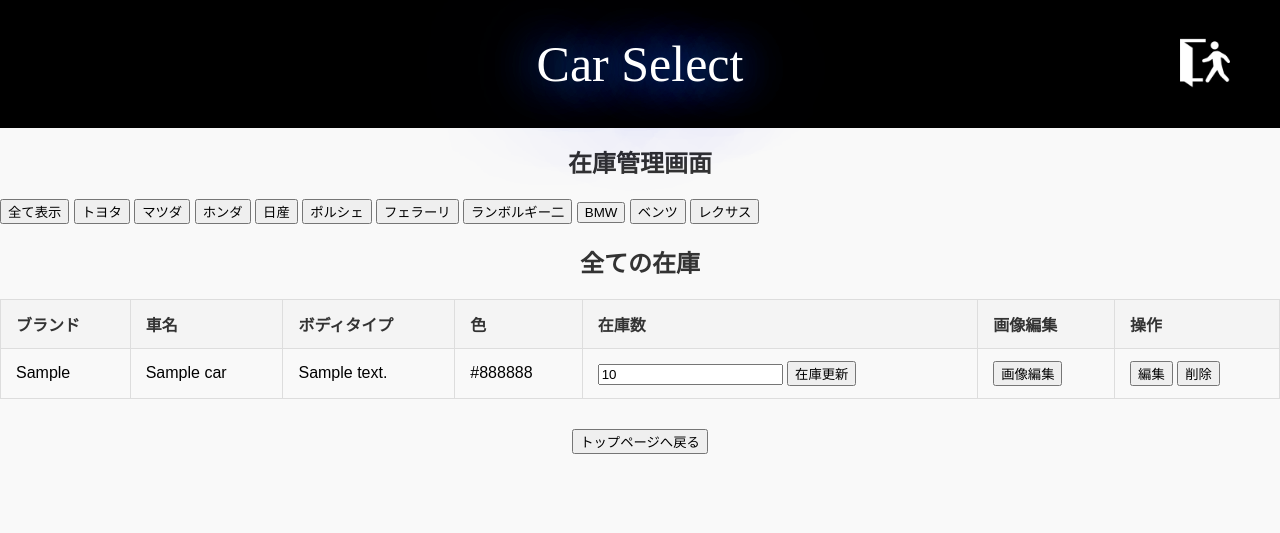
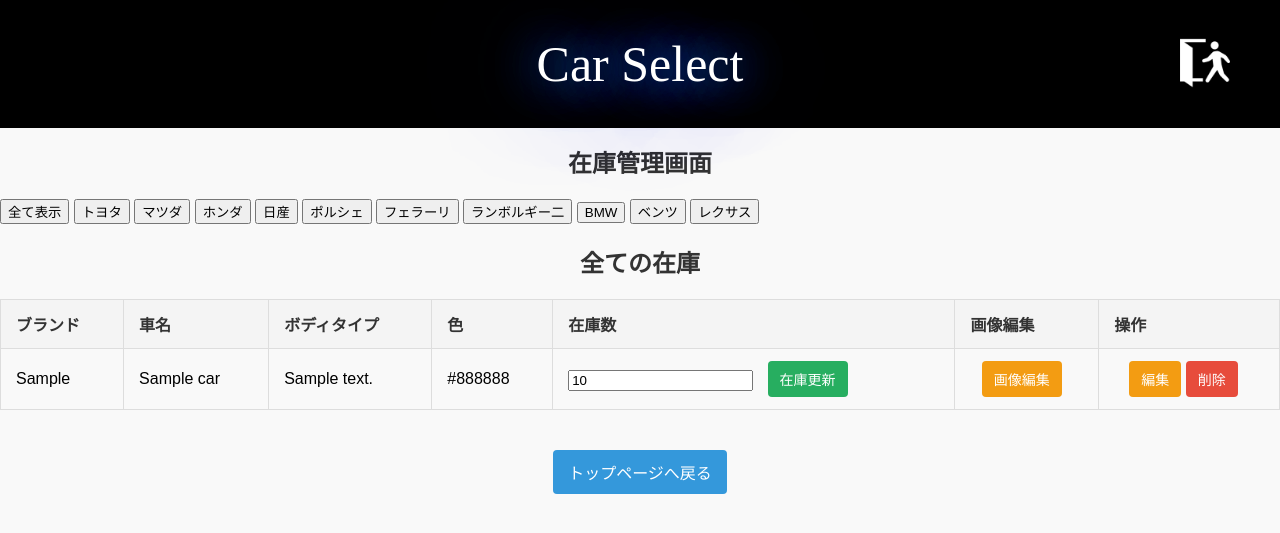
Before and after one commit to Meyneth1211/CarSelect, a PHP site: page /car_list in a window 1280 px wide. Shown: the top 533 px of the page. Run offline with PHP 8.4, Linux system fonts and the light colour scheme; the visitor is signed in with stand-in values (Sample User, id 1); tables that the repository leaves empty or names only in its code hold one stand-in row (values such as "Sample post"); some web fonts are replaced.

Commit message:
Update car_list.php

```diff
--- a/kanrisya/car_list.php
+++ b/kanrisya/car_list.php
@@ -66,22 +66,22 @@ $cars = $sql->fetchAll(PDO::FETCH_ASSOC);
         <td><?= htmlspecialchars($row['color'], ENT_QUOTES, 'UTF-8') ?></td>
         <td>
           <form method="post" action="update_stock.php" style="display: inline;">
-            <input type="number" name="stock" value="<?= htmlspecialchars($row['stock'], ENT_QUOTES, 'UTF-8') ?>" min="0" step="1">
+            <input type="number" name="stock-input" value="<?= htmlspecialchars($row['stock'], ENT_QUOTES, 'UTF-8') ?>" min="0" step="1">
             <input type="hidden" name="car_id" value="<?= htmlspecialchars($row['car_id'], ENT_QUOTES, 'UTF-8') ?>">
-            <button type="submit">在庫更新</button>
+            <button type="submit" class="update-button">在庫更新</button>
           </form>
         </td>
         <td>
           <form method="get" action="image_edit.php" style="display: inline;">
-            <button type="submit" name="car_id" value="<?= htmlspecialchars($row['car_id'], ENT_QUOTES, 'UTF-8') ?>">画像編集</button>
+            <button type="submit" class="edit-button" name="car_id" value="<?= htmlspecialchars($row['car_id'], ENT_QUOTES, 'UTF-8') ?>">画像編集</button>
           </form>
         </td>
         <td>
           <form method="get" action="car_hensyuu.php" style="display: inline;">
-            <button type="submit" name="edit_id" value="<?= htmlspecialchars($row['car_id'], ENT_QUOTES, 'UTF-8') ?>">編集</button>
+            <button type="submit" class="edit-button" name="edit_id" value="<?= htmlspecialchars($row['car_id'], ENT_QUOTES, 'UTF-8') ?>">編集</button>
           </form>
           <form method="post" action="car_delete_confirm.php" style="display: inline;">
-            <button type="submit" name="delete_id" value="<?= htmlspecialchars($row['car_id'], ENT_QUOTES, 'UTF-8') ?>">削除</button>
+            <button type="submit" class="delete-button" name="delete_id" value="<?= htmlspecialchars($row['car_id'], ENT_QUOTES, 'UTF-8') ?>">削除</button>
           </form>
         </td>
       </tr>
@@ -89,7 +89,7 @@ $cars = $sql->fetchAll(PDO::FETCH_ASSOC);
   </table>
 
   <div class="top-back-button">
-    <button onclick="location.href='kanrisya_top.php'">トップページへ戻る</button>
+    <button class="back-button" onclick="location.href='kanrisya_top.php'">トップページへ戻る</button>
   </div>
 </body>
 </html>
```
